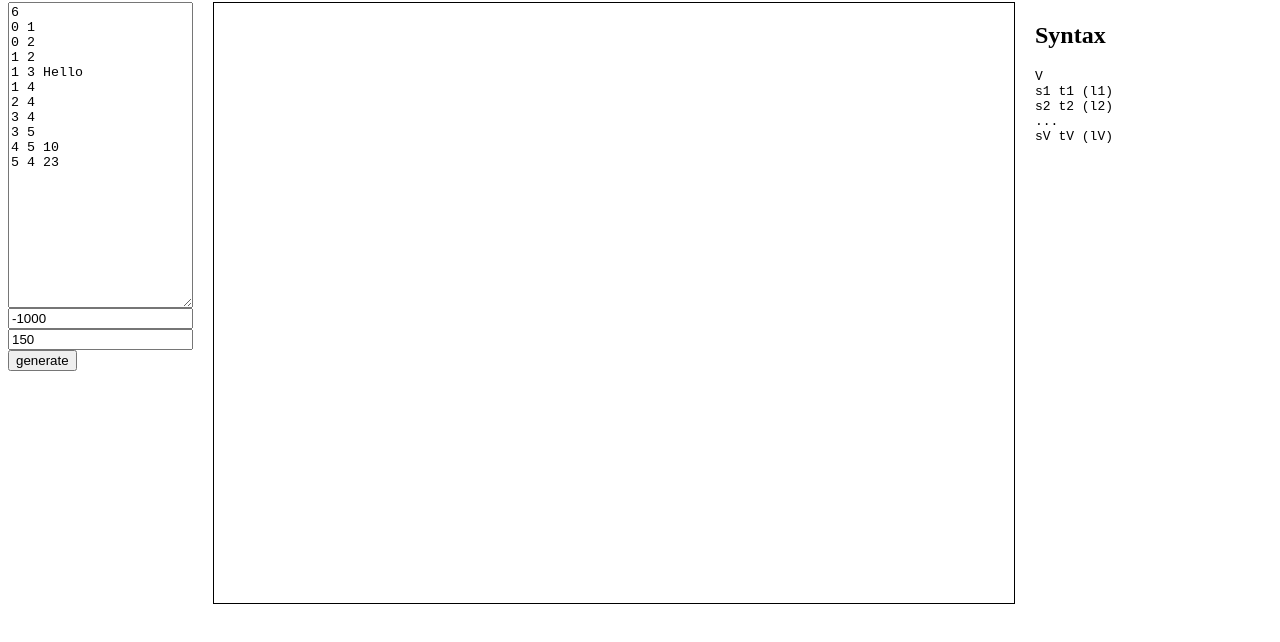
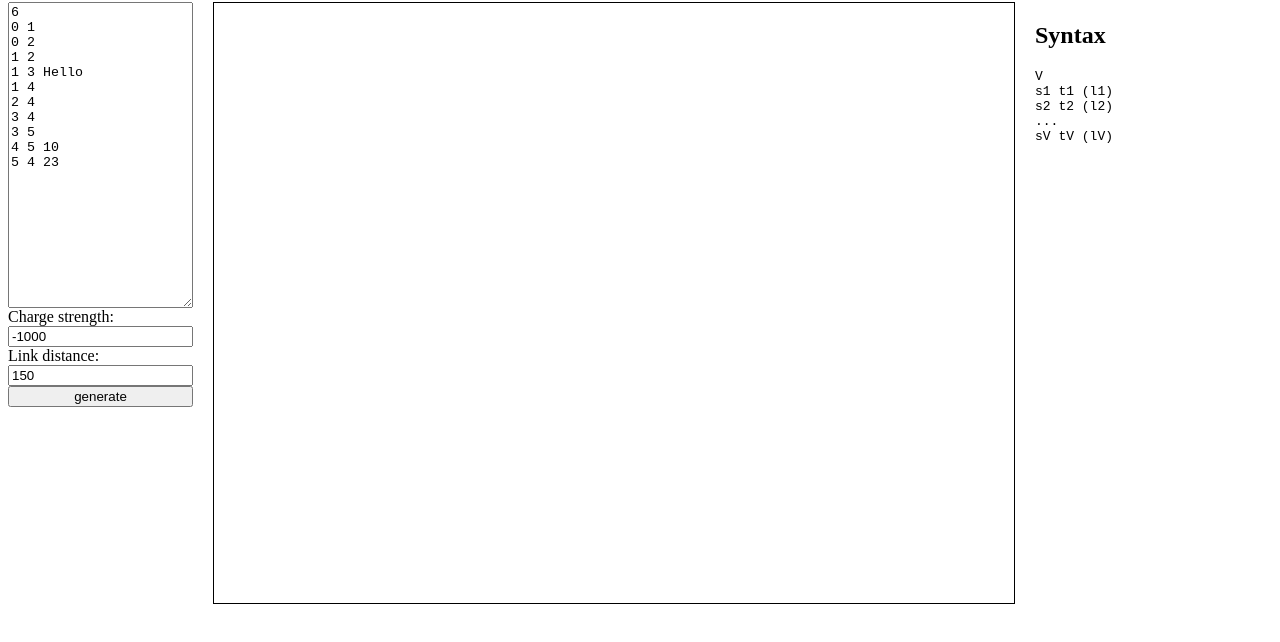
Before and after one commit to bombrary/vizworks, a plain HTML site: page graph_editor/index.html in a window 1280 px wide. Shown: the part 78-720 px from the top of the page. Drawn offline with nearby package versions, Linux system fonts and the light colour scheme.

Commit message:
Modified html.

```diff
--- a/graph_editor/index.html
+++ b/graph_editor/index.html
@@ -10,8 +10,8 @@
     <article>
       <section class="menu-left">
         <textarea></textarea>
-        <p class="input-form" ><input id="chargeStrength_number" type="number"></p>
-        <p class="input-form" ><input id="linkDistance_number" type="number"></p>
+        <p class="input-form" ><label>Charge strength: </label><input id="chargeStrength_number" type="number"></p>
+        <p class="input-form" ><label>Link distance: </label><input id="linkDistance_number" type="number"></p>
         <p class="input-form" ><input id="gen_button" type="button" value="generate"></p>
       </section>
       <section class="content">
--- a/graph_editor/style.css
+++ b/graph_editor/style.css
@@ -23,6 +23,8 @@ svg {
 p.input-form {
   padding: 0;
   margin: 0;
+  display: flex;
+  flex-direction: column;
 }
 
 textarea {
```
